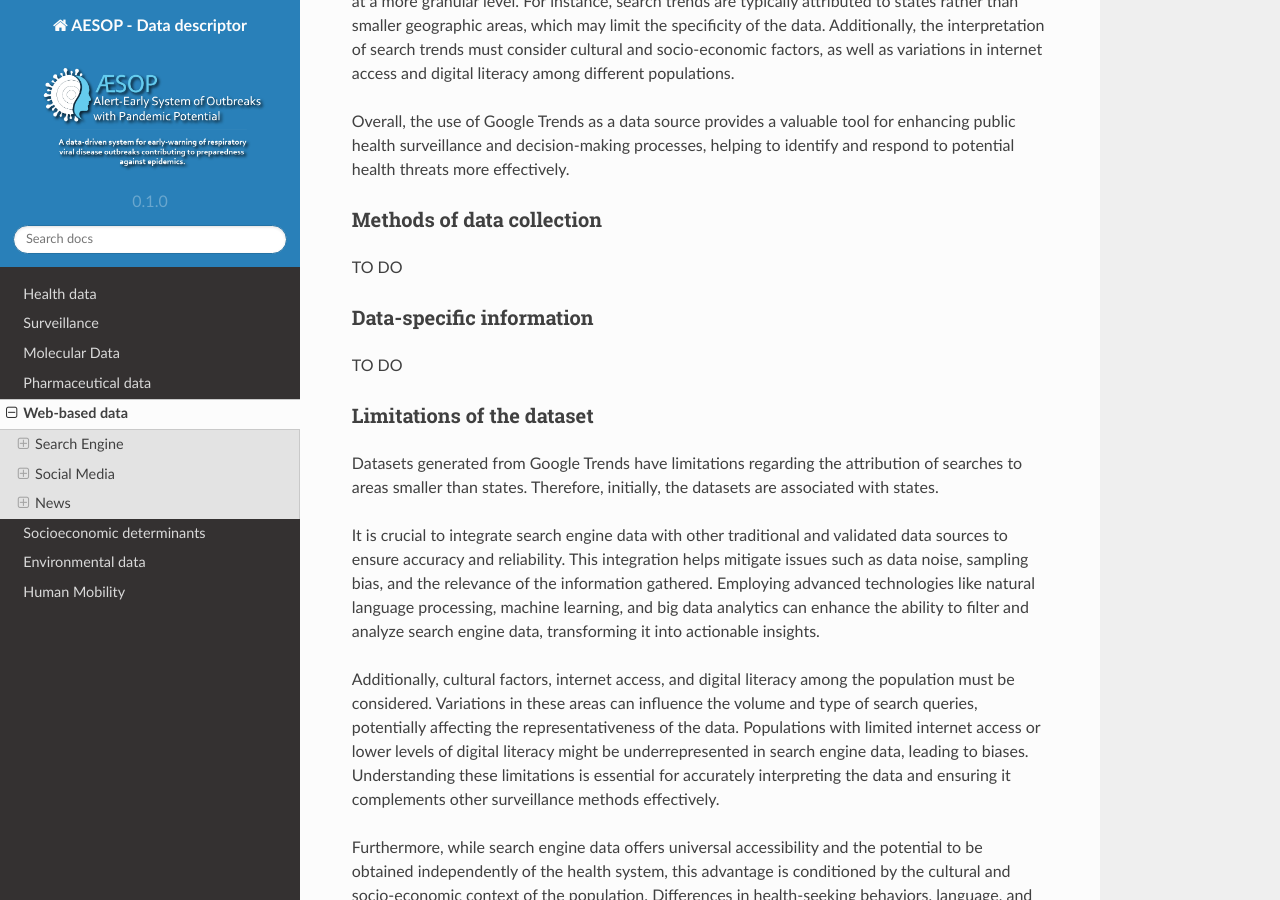
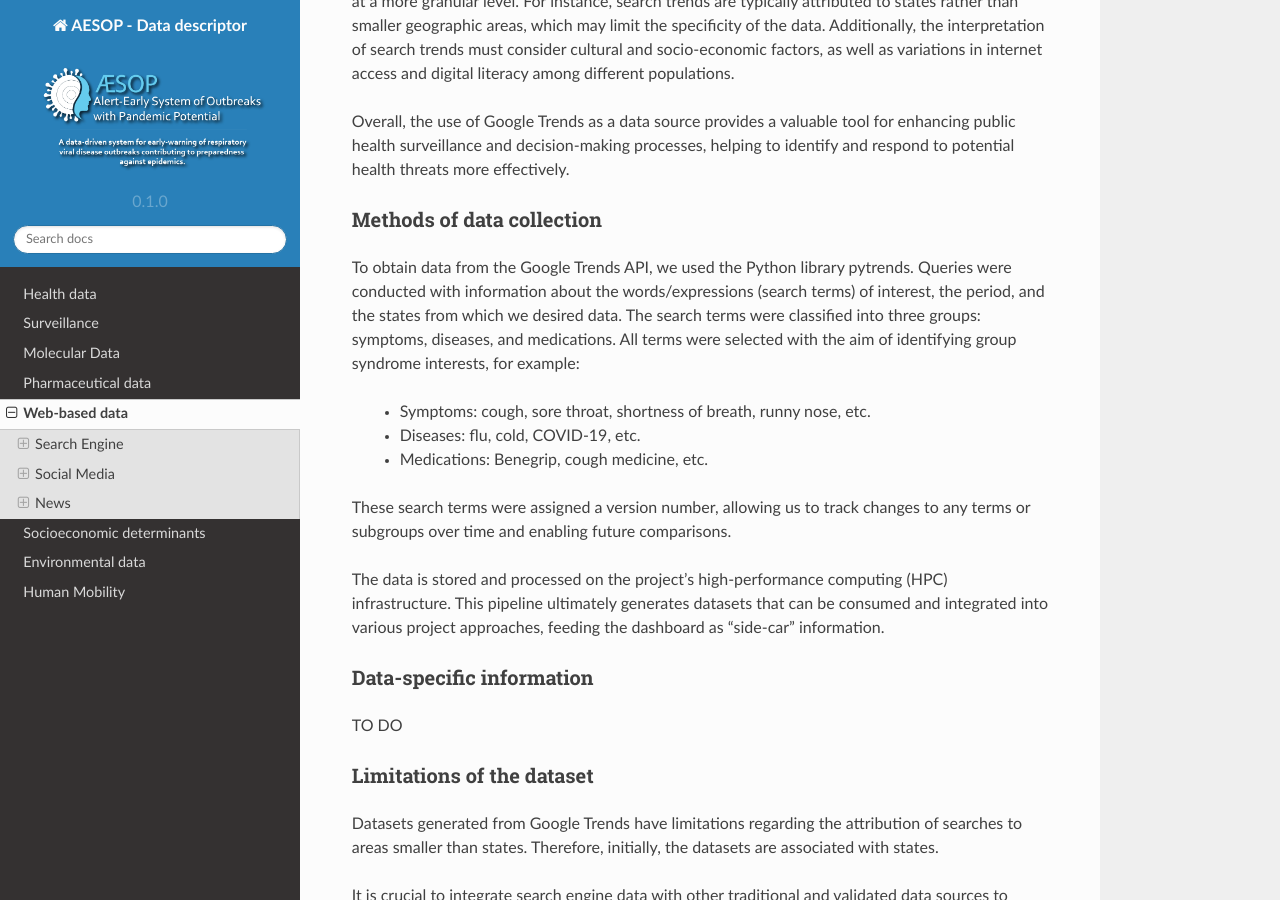
Before and after one commit to cidacslab/AESOP-Data-Documentation, a Sphinx documentation site: the page built from docs/source/web_based.rst, in a window 1280 px wide and 900 px high, scrolled down 1622 px. Built offline with Sphinx 7.4.7 and the Read the Docs theme 2.0.0, drawn with Linux system fonts in a browser that asks for light colours.

Commit message:
Update web_based.rst

```diff
--- a/docs/source/web_based.rst
+++ b/docs/source/web_based.rst
@@ -37,7 +37,15 @@ Overall, the use of Google Trends as a data source provides a valuable tool for
 
 Methods of data collection
 ^^^^^^^^^^^^^^^^^^^^^^^^^^
-TO DO
+To obtain data from the Google Trends API, we used the Python library pytrends. Queries were conducted with information about the words/expressions (search terms) of interest, the period, and the states from which we desired data. The search terms were classified into three groups: symptoms, diseases, and medications. All terms were selected with the aim of identifying group syndrome interests, for example:
+
+      * Symptoms: cough, sore throat, shortness of breath, runny nose, etc.
+      * Diseases: flu, cold, COVID-19, etc.
+      * Medications: Benegrip, cough medicine, etc.
+
+These search terms were assigned a version number, allowing us to track changes to any terms or subgroups over time and enabling future comparisons.
+
+The data is stored and processed on the project's high-performance computing (HPC) infrastructure. This pipeline ultimately generates datasets that can be consumed and integrated into various project approaches, feeding the dashboard as "side-car" information.
 
 Data-specific information
 ^^^^^^^^^^^^^^^^^^^^^^^^^
```
